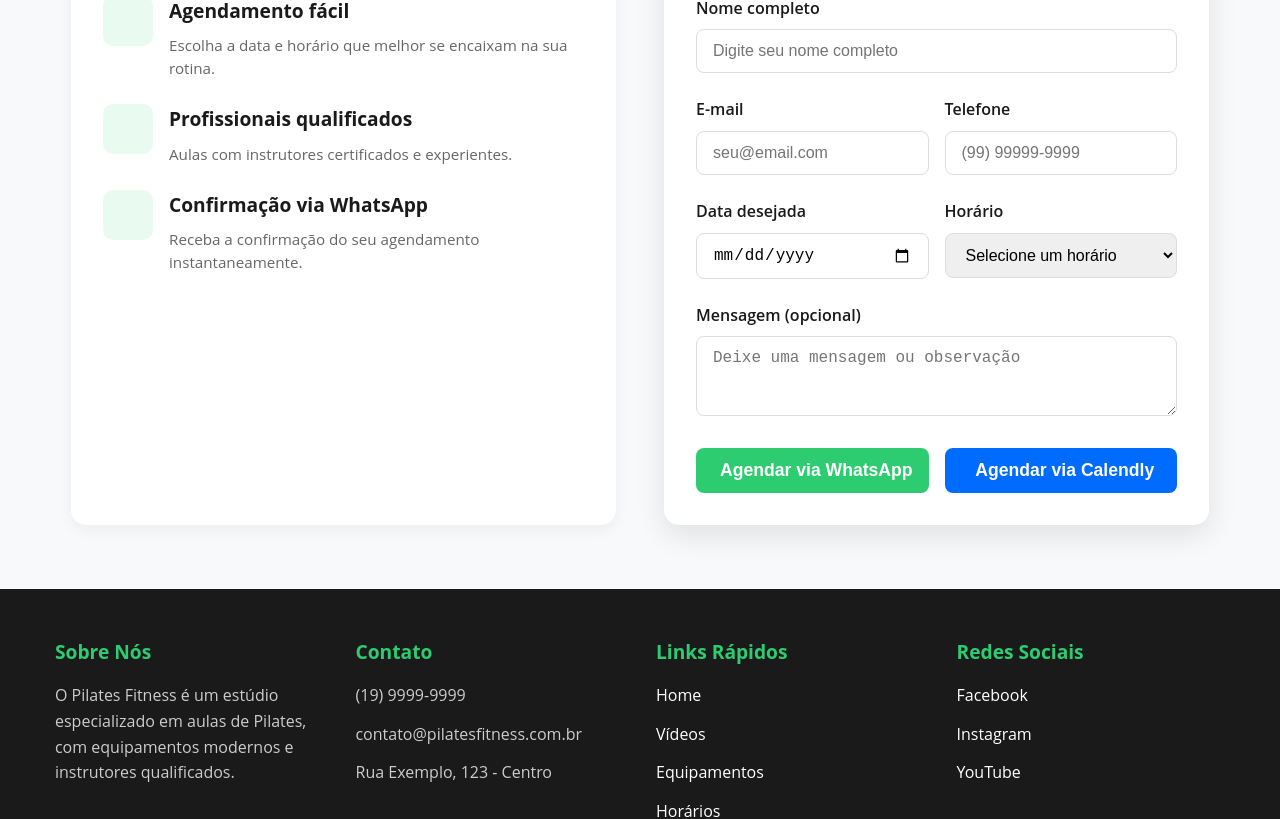
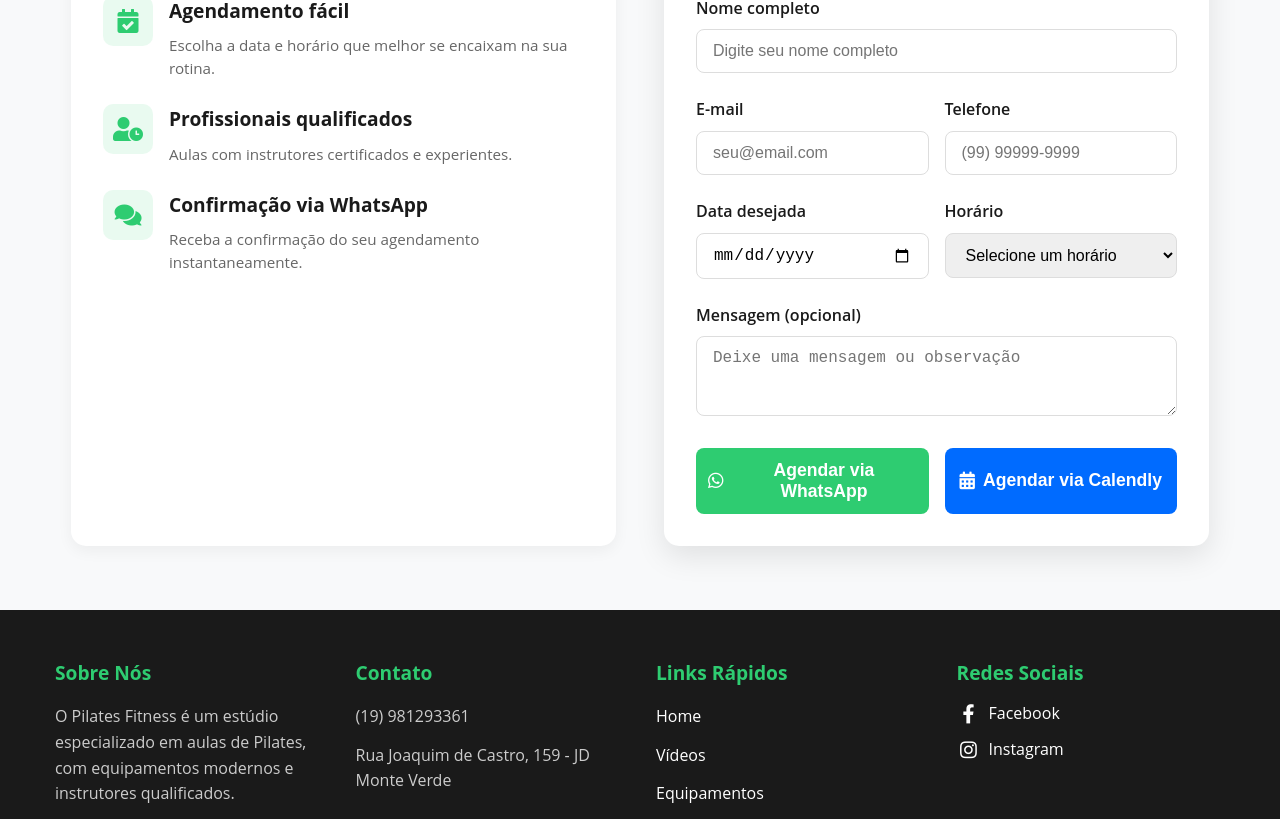
Before and after one commit to mthflashice/pilatesfitness, a React (Vite) app: page / in a window 1280 px wide. Shown: the part 3720-4539 px from the top of the page. Built offline with nearby package versions, Linux system fonts and the light colour scheme.

Commit message:
Added Facebook and Instagram icons to the footer
- Added Font Awesome icons for social media
- Improved appearance of social media links
- Added specific styles for social icons

```diff
--- a/index.html
+++ b/index.html
@@ -9,6 +9,7 @@
     <link rel="icon" type="image/png" sizes="32x32" href="/favicon/favicon-32.png" />
     <link rel="icon" type="image/png" sizes="192x192" href="/favicon/favicon-192.png" />
     <link rel="apple-touch-icon" href="/favicon/favicon-192.png" />
+    <link rel="stylesheet" href="https://cdnjs.cloudflare.com/ajax/libs/font-awesome/5.15.4/css/all.min.css" />
 
     <!-- Tema -->
     <meta name="theme-color" content="#009739" />
--- a/src/Styles/components.css
+++ b/src/Styles/components.css
@@ -654,3 +654,36 @@
     margin-bottom: 0.8rem;
   }
 }
+/* Estilos para os links de redes sociais */
+.social-links {
+  display: flex;
+  flex-direction: column;
+  gap: 1rem;
+}
+
+.social-links li {
+  margin-bottom: 0;
+}
+
+.social-links a {
+  display: flex;
+  align-items: center;
+  gap: 0.5rem;
+  color: var(--white);
+  text-decoration: none;
+  transition: color 0.3s;
+}
+
+.social-links a:hover {
+  color: var(--light-green);
+}
+
+.social-links i {
+  font-size: 1.2rem;
+  width: 24px;
+  text-align: center;
+}
+
+.social-links span {
+  line-height: 1.2rem;
+}
--- a/src/components/layout/Footer.jsx
+++ b/src/components/layout/Footer.jsx
@@ -13,9 +13,9 @@ function Footer() {
           <div className="footer-section">
             <h3>Contato</h3>
             <ul>
-              <li>(19) 9999-9999</li>
-              <li>contato@pilatesfitness.com.br</li>
-              <li>Rua Exemplo, 123 - Centro</li>
+              <li>(19) 981293361</li>
+              <li></li>
+              <li>Rua Joaquim de Castro, 159 - JD Monte Verde</li>
             </ul>
           </div>
 
@@ -32,10 +32,19 @@ function Footer() {
 
           <div className="footer-section">
             <h3>Redes Sociais</h3>
-            <ul>
-              <li><a href="#">Facebook</a></li>
-              <li><a href="#">Instagram</a></li>
-              <li><a href="#">YouTube</a></li>
+            <ul className="social-links">
+              <li>
+                <a href="https://web.facebook.com/pilatesfitnessbr" target="_blank" rel="noopener noreferrer">
+                  <i className="fab fa-facebook-f"></i>
+                  <span>Facebook</span>
+                </a>
+              </li>
+              <li>
+                <a href="https://www.instagram.com/pilatesfitnessbr" target="_blank" rel="noopener noreferrer">
+                  <i className="fab fa-instagram"></i>
+                  <span>Instagram</span>
+                </a>
+              </li>
             </ul>
           </div>
         </div>
```
Also changed, not shown: 1 other file (tests, documents, lock files or other folders).
